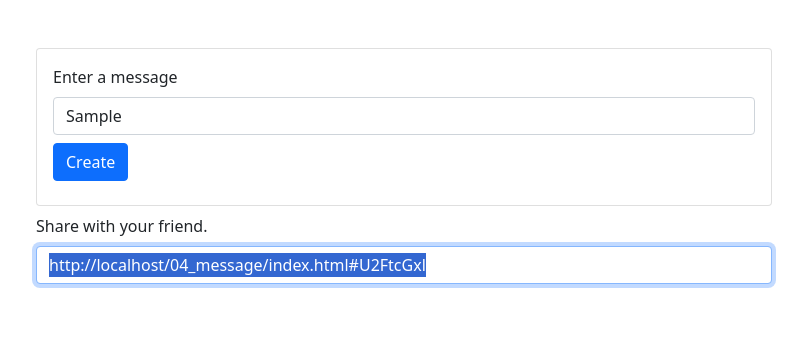
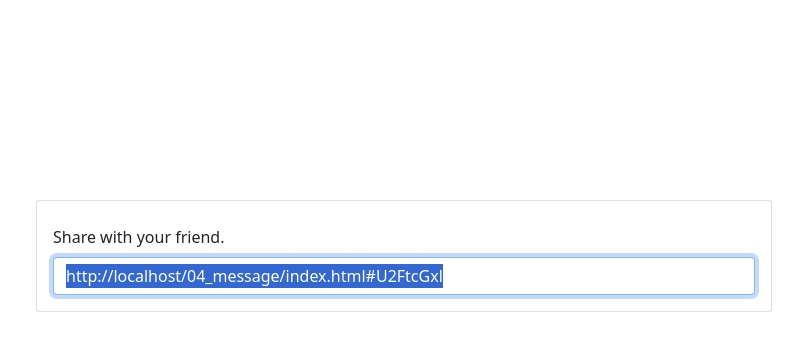
Before and after one commit to amm834/js-bootcamp, a plain HTML site: page 04_message/index.html in a window 1280 px wide. Both pictures are taken after typing "Sample" into the empty fields and a click on the button "Create". Shown: the whole page, without its empty margins (236-1043 px from the left). Drawn offline with nearby package versions, Linux system fonts and the light colour scheme.

Commit message:
Customize the ui

```diff
--- a/04_message/app.js
+++ b/04_message/app.js
@@ -1,5 +1,9 @@
 document.querySelector('form').addEventListener('submit', event => {
 	event.preventDefault();
+
+	document.querySelector('#message-form').classList.add('d-none')
+	document.querySelector('#link-form').classList.remove('d-none')
+
 	const message = document.querySelector('#message-input')
 	const encrypted = btoa(message.value);
 	const linkInput = document.querySelector('#link-input')
--- a/04_message/index.html
+++ b/04_message/index.html
@@ -6,12 +6,17 @@
     <!-- CSS only -->
     <link href="https://cdn.jsdelivr.net/npm/bootstrap@5.1.3/dist/css/bootstrap.min.css" rel="stylesheet"
           integrity="sha384-1BmE4kWBq78iYhFldvKuhfTAU6auU8tT94WrHftjDbrCEXSU1oBoqyl2QvZ6jIW3" crossorigin="anonymous">
+    <style>
+        .container {
+            margin-top: 25vh;
+        }
+    </style>
 </head>
 <body>
-<div class="container my-5">
+<div class="container">
     <div class="row">
         <div class="col-md-8 offset-md-2">
-            <div class="card">
+            <div class="card" id="message-form">
                 <div class="card-content p-3">
                     <form action="">
                         <label class="form-label" for="message-input">Enter a message</label>
@@ -20,10 +25,12 @@
                     </form>
                 </div>
             </div>
-          <div class="mt-2">
-              <label class="form-label">Share with your friend.</label>
-              <input type="text" id="link-input" class="form-control">
-          </div>
+            <div class="card p-3 d-none" id="link-form">
+                <div class="mt-2">
+                    <label class="form-label">Share with your friend.</label>
+                    <input type="text" id="link-input" class="form-control">
+                </div>
+            </div>
         </div>
     </div>
 </div>
```
